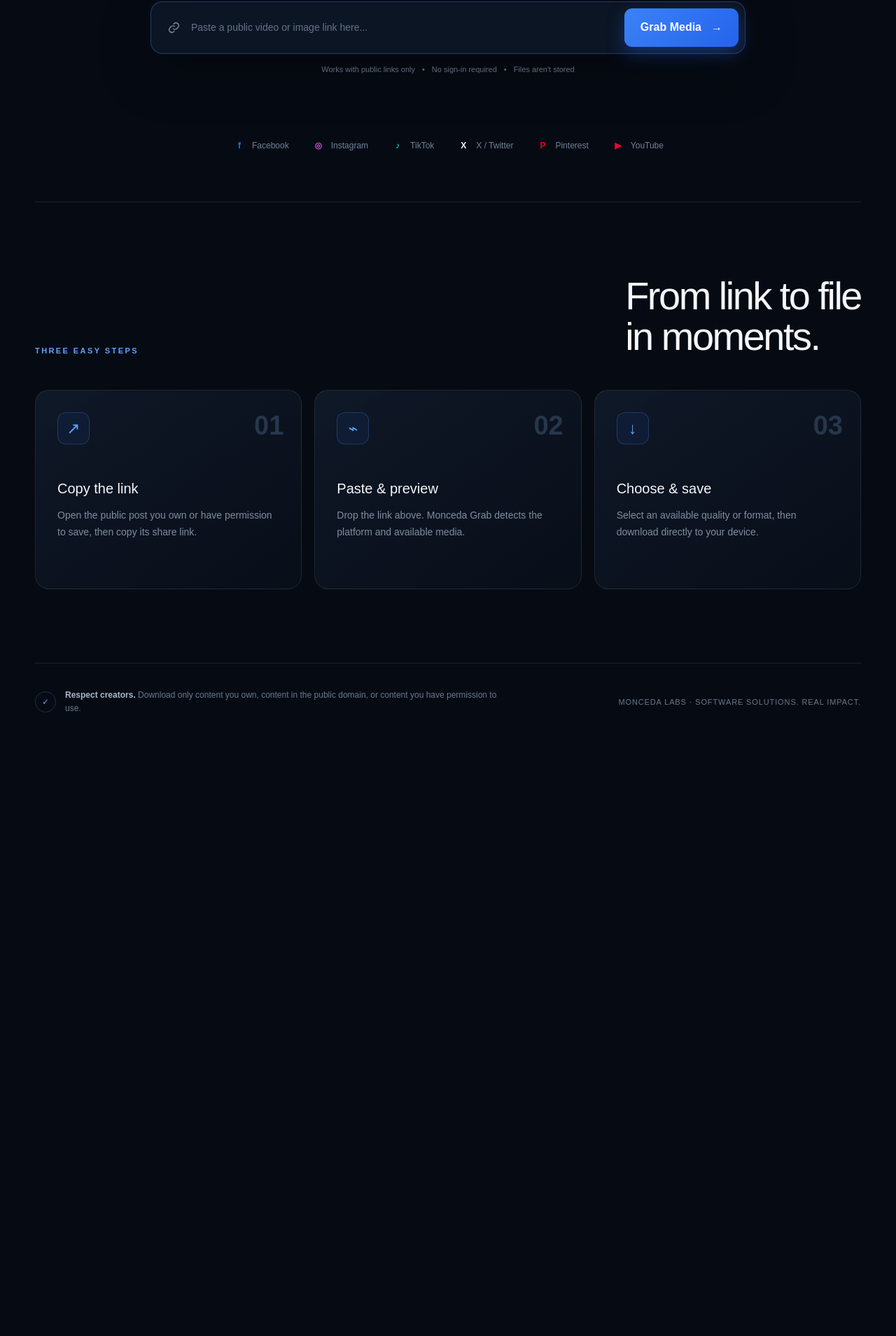
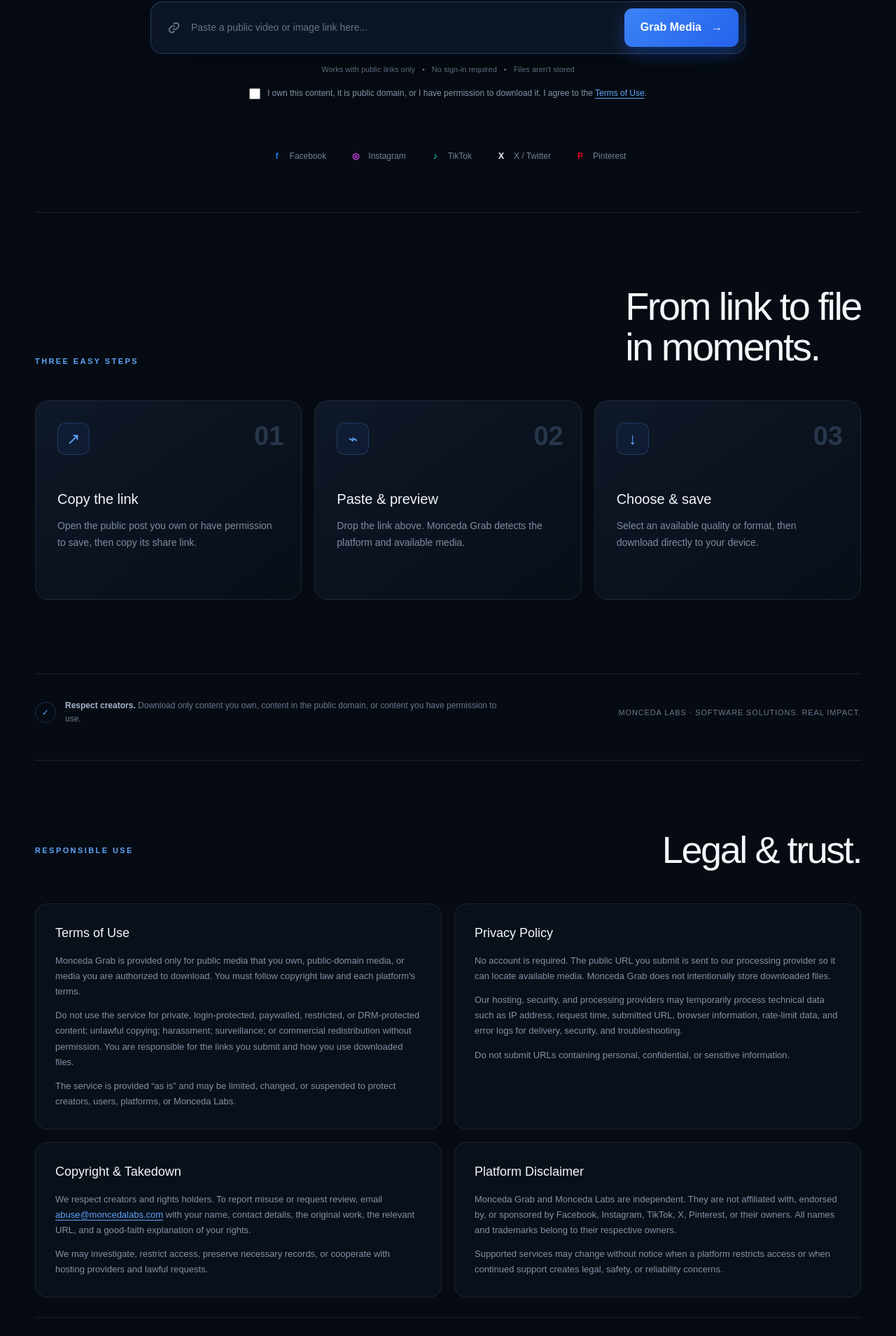
Before and after one commit to mmoncda/monceda-grab, a Next.js app: page / in a window 1280 px wide. Shown: the part 520-2429 px from the top of the page at 70% size. Before the commit the page ends 1592 px from the top, so only its background shows below. Built offline with nearby package versions, Linux system fonts and the light colour scheme.

Commit message:
Add responsible-use legal safeguards

```diff
--- a/app/globals.css
+++ b/app/globals.css
@@ -35,6 +35,9 @@
 .url-box button span { margin-left:14px; }
 .detected { font-size:11px; font-weight:800; margin:0 12px; white-space:nowrap; }
 .form-meta { display:flex; justify-content:center; gap:10px; margin-top:14px; color:#5d6b7f; font-size:11px; }
+.rights-check { margin:17px auto 0; width:min(700px,100%); display:flex; align-items:flex-start; justify-content:center; gap:10px; color:#8492a6; font-size:12px; line-height:1.55; text-align:left; cursor:pointer; }
+.rights-check input { margin-top:2px; width:16px; height:16px; accent-color:#3b82f6; flex:0 0 auto; }
+.rights-check a,.legal a { color:#60a5fa; text-decoration:underline; text-underline-offset:3px; }
 .status { margin:16px auto 0; width:fit-content; padding:10px 16px; border-radius:10px; color:#fca5a5; background:rgba(127,29,29,.18); border:1px solid rgba(248,113,113,.2); font-size:12px; }
 .status.success { color:#93c5fd; background:rgba(30,64,175,.15); border-color:rgba(96,165,250,.2); }
 .platform-row { margin-top:auto; padding-top:70px; display:flex; flex-wrap:wrap; justify-content:center; gap:32px; color:#728197; }
@@ -54,6 +57,17 @@
 .safety p { margin:0; line-height:1.55; }
 .safety strong { color:#a9b7ca; }
 .shield { flex:0 0 30px; height:30px; display:grid; place-items:center; border-radius:50%; color:#60a5fa; border:1px solid rgba(96,165,250,.24); }
+.legal { padding:100px 0 35px; border-top:1px solid var(--line); }
+.legal-heading { align-items:center; }
+.legal-heading h2 { font-size:clamp(35px,5vw,54px); }
+.legal-grid { display:grid; grid-template-columns:repeat(2,1fr); gap:18px; }
+.legal-grid article { scroll-margin-top:24px; padding:28px; border:1px solid var(--line); border-radius:18px; background:rgba(11,18,30,.72); }
+.legal-grid h3 { margin:0 0 15px; font-size:18px; }
+.legal-grid p { margin:0 0 12px; color:#8492a6; font-size:13px; line-height:1.7; }
+.legal-grid p:last-child { margin-bottom:0; }
+.legal-footer { margin-top:28px; padding-top:24px; border-top:1px solid var(--line); display:flex; justify-content:space-between; gap:22px; color:#68778b; font-size:11px; }
+.legal-footer nav { display:flex; flex-wrap:wrap; gap:20px; }
+.legal-footer a { color:#8291a6; text-decoration:none; }
 @media (max-width:760px) {
   .nav-links { display:none; }
   .beta { margin-left:auto; }
@@ -71,5 +85,7 @@
   .step-grid { grid-template-columns:1fr; }
   .step-grid article { min-height:245px; }
   .safety { align-items:flex-start; flex-direction:column; }
+  .legal-grid { grid-template-columns:1fr; }
+  .legal-footer { flex-direction:column; }
 }
 @media (prefers-reduced-motion:reduce) { * { scroll-behavior:auto!important; transition:none!important; } }
--- a/app/layout.tsx
+++ b/app/layout.tsx
@@ -15,9 +15,6 @@
 export const metadata: Metadata = {
   title: "Monceda Grab — Save Public Media Simply",
   description: "Download public, authorized social media videos and images in a clean, simple experience.",
-  other: {
-    "codex-preview": "development",
-  },
   icons: {
     icon: "/favicon.svg",
     shortcut: "/favicon.svg",
--- a/app/page.tsx
+++ b/app/page.tsx
@@ -14,7 +14,6 @@
   { name: "TikTok", short: "♪", color: "#25f4ee" },
   { name: "X / Twitter", short: "X", color: "#f8fafc" },
   { name: "Pinterest", short: "P", color: "#e60023" },
-  { name: "YouTube", short: "▶", color: "#ff0033" },
 ];
 
 function detectPlatform(value: string) {
@@ -24,7 +23,6 @@
   if (url.includes("tiktok.com")) return platforms[2];
   if (url.includes("twitter.com") || url.includes("x.com")) return platforms[3];
   if (url.includes("pinterest.com") || url.includes("pin.it")) return platforms[4];
-  if (url.includes("youtube.com") || url.includes("youtu.be")) return platforms[5];
   return null;
 }
 
@@ -41,12 +39,18 @@
   const [message, setMessage] = useState("");
   const [downloadUrl, setDownloadUrl] = useState("");
   const [isChecking, setIsChecking] = useState(false);
+  const [hasRights, setHasRights] = useState(false);
   const detected = useMemo(() => detectPlatform(url), [url]);
 
   async function handleSubmit(event: FormEvent) {
     event.preventDefault();
     setMessage("");
     setDownloadUrl("");
+
+    if (!hasRights) {
+      setMessage("Kailangan mong kumpirmahin na may karapatan o pahintulot kang i-download ang content.");
+      return;
+    }
 
     try {
       const parsed = new URL(url);
@@ -98,6 +102,7 @@
           <a href="#how">How it works</a>
           <a href="#platforms">Platforms</a>
           <a href="#safety">Safety</a>
+          <a href="#legal">Legal</a>
         </div>
         <span className="beta">BETA</span>
       </nav>
@@ -131,6 +136,14 @@
             <span>•</span>
             <span>Files aren&apos;t stored</span>
           </div>
+          <label className="rights-check">
+            <input
+              type="checkbox"
+              checked={hasRights}
+              onChange={(event) => { setHasRights(event.target.checked); setMessage(""); }}
+            />
+            <span>I own this content, it is public domain, or I have permission to download it. I agree to the <a href="#terms">Terms of Use</a>.</span>
+          </label>
           {message && (
             <div className={downloadUrl ? "status success" : "status"} role="status">
               {message}
@@ -184,6 +197,46 @@
         </div>
         <span>MONCEDA LABS · SOFTWARE SOLUTIONS. REAL IMPACT.</span>
       </section>
+
+      <section className="legal shell" id="legal" aria-labelledby="legal-title">
+        <div className="section-heading legal-heading">
+          <span className="kicker">RESPONSIBLE USE</span>
+          <h2 id="legal-title">Legal &amp; trust.</h2>
+        </div>
+        <div className="legal-grid">
+          <article id="terms">
+            <h3>Terms of Use</h3>
+            <p>Monceda Grab is provided only for public media that you own, public-domain media, or media you are authorized to download. You must follow copyright law and each platform&apos;s terms.</p>
+            <p>Do not use the service for private, login-protected, paywalled, restricted, or DRM-protected content; unlawful copying; harassment; surveillance; or commercial redistribution without permission. You are responsible for the links you submit and how you use downloaded files.</p>
+            <p>The service is provided “as is” and may be limited, changed, or suspended to protect creators, users, platforms, or Monceda Labs.</p>
+          </article>
+          <article id="privacy">
+            <h3>Privacy Policy</h3>
+            <p>No account is required. The public URL you submit is sent to our processing provider so it can locate available media. Monceda Grab does not intentionally store downloaded files.</p>
+            <p>Our hosting, security, and processing providers may temporarily process technical data such as IP address, request time, submitted URL, browser information, rate-limit data, and error logs for delivery, security, and troubleshooting.</p>
+            <p>Do not submit URLs containing personal, confidential, or sensitive information.</p>
+          </article>
+          <article id="copyright">
+            <h3>Copyright &amp; Takedown</h3>
+            <p>We respect creators and rights holders. To report misuse or request review, email <a href="mailto:abuse@moncedalabs.com">abuse@moncedalabs.com</a> with your name, contact details, the original work, the relevant URL, and a good-faith explanation of your rights.</p>
+            <p>We may investigate, restrict access, preserve necessary records, or cooperate with hosting providers and lawful requests.</p>
+          </article>
+          <article id="disclaimer">
+            <h3>Platform Disclaimer</h3>
+            <p>Monceda Grab and Monceda Labs are independent. They are not affiliated with, endorsed by, or sponsored by Facebook, Instagram, TikTok, X, Pinterest, or their owners. All names and trademarks belong to their respective owners.</p>
+            <p>Supported services may change without notice when a platform restricts access or when continued support creates legal, safety, or reliability concerns.</p>
+          </article>
+        </div>
+        <footer className="legal-footer">
+          <span>© 2026 Monceda Labs</span>
+          <nav aria-label="Legal links">
+            <a href="#terms">Terms</a>
+            <a href="#privacy">Privacy</a>
+            <a href="#copyright">Copyright</a>
+            <a href="mailto:abuse@moncedalabs.com">Report abuse</a>
+          </nav>
+        </footer>
+      </section>
     </main>
   );
 }
```
